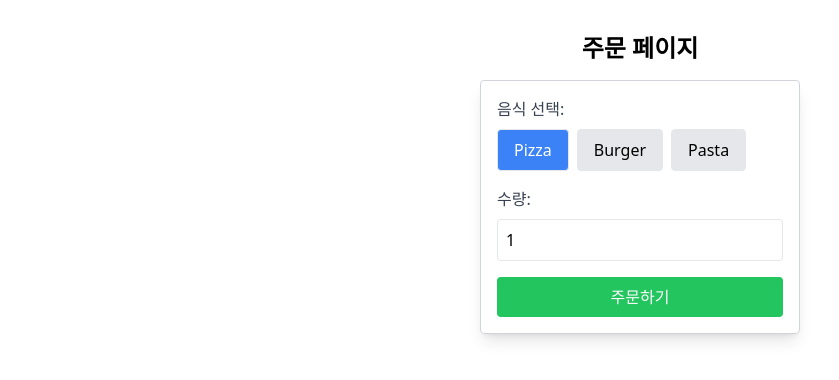
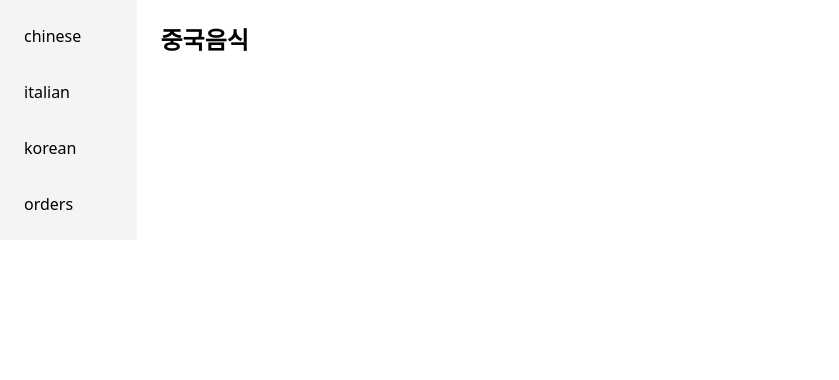
Before and after one commit to forhn37/rgt_fullstack_assignment, a Next.js app in the folder frontend/: page /order in a window 1280 px wide. Shown: the top 380 px of the page, without its empty margins (0-839 px from the left). Built offline with nearby package versions, Linux system fonts and the light colour scheme.

Commit message:
feat : sidebar & mainsection 설정

```diff
--- /dev/null
+++ b/frontend/app/component/cartsection.tsx
@@ -0,0 +1,8 @@
+export default function Cartsection() {
+
+  return (
+    <div>
+
+    </div>
+  )
+}
--- /dev/null
+++ b/frontend/app/component/mainsection.tsx
@@ -0,0 +1,56 @@
+// app/components/ContentArea.tsx
+"use client"; // 클라이언트 컴포넌트 선언
+import React from 'react';
+import Image from 'next/image';
+
+interface ContentAreaProps {
+  selectedCategory: string;
+}
+
+export default function Mainsection({ selectedCategory }: ContentAreaProps) {
+  const images: { [key: string]: string[] } = {
+    chinese: [
+      '/images/chinese1.jpg',
+      '/images/chinese2.jpg',
+      '/images/chinese3.jpg',
+      '/images/chinese4.jpg',
+      '/images/chinese5.jpg',
+      '/images/chinese6.jpg',
+    ],
+    italian: [
+      '/images/italian1.jpg',
+      '/images/italian2.jpg',
+      '/images/italian3.jpg',
+      '/images/italian4.jpg',
+      '/images/italian5.jpg',
+      '/images/italian6.jpg',
+    ],
+    korean: [
+      '/images/korean1.jpg',
+      '/images/korean2.jpg',
+      '/images/korean3.jpg',
+      '/images/korean4.jpg',
+      '/images/korean5.jpg',
+      '/images/korean6.jpg',
+    ],
+    orders: [],
+  };
+
+  return (
+    <div className="p-6">
+      <h2 className="text-2xl font-bold mb-4">{selectedCategory}</h2>
+      <div className="grid grid-cols-2 gap-4">
+        {images[selectedCategory]?.map((image, index) => (
+          <Image
+            key={index}
+            src={image}
+            width={1290}
+            height={1290}
+            alt={`${selectedCategory}-${index + 1}`}
+            className="w-full h-48 object-cover rounded-lg shadow"
+          />
+        ))}
+      </div>
+    </div>
+  );
+}
--- a/frontend/app/component/ordercomp.tsx
+++ b/frontend/app/component/ordercomp.tsx
@@ -2,6 +2,9 @@
 "use client";
 
 import { useState } from 'react';
+import Mainsection from "../component/mainsection"
+import Sidebar from "../component/sidebar"
+import Cartsection from "../component/cartsection"
 
 interface Order {
   food: string;
@@ -9,57 +12,21 @@ interface Order {
 }
 
 export default function Order() {
-  const [food, setFood] = useState<Order['food']>('Pizza');
-  const [quantity, setQuantity] = useState<Order['quantity']>(1);
-  const [message, setMessage] = useState<string>('');
-
-  const handleOrderSubmit = async (e: React.FormEvent) => {
-    e.preventDefault();
-
-    const response = await fetch('http://localhost:8000/order', {
-      method: 'POST',
-      headers: {
-        'Content-Type': 'application/json',
-      },
-      body: JSON.stringify({ food, quantity }),
-    });
-
-    const data = await response.json();
-    if (response.ok) {
-      setMessage(data.message);
-    } else {
-      setMessage('주문에 실패했습니다');
-    }
-  };
+  const [selectedCategory, setSelectedCategory] = useState<string>('중국음식');
 
   return (
-    <div className="flex flex-col items-center mt-8">
-      <h1 className="text-2xl font-bold mb-4">주문 페이지</h1>
-      <form onSubmit={handleOrderSubmit} className="space-y-4 p-4 border border-gray-300 rounded shadow-lg w-80">
-        <label className="block">
-          <span className="text-gray-700">음식 선택:</span>
-          <div className="flex space-x-2 mt-2">
-            <button type="button" onClick={() => setFood('Pizza')} className={`px-4 py-2 border rounded ${food === 'Pizza' ? 'bg-blue-500 text-white' : 'bg-gray-200'}`}>Pizza</button>
-            <button type="button" onClick={() => setFood('Burger')} className={`px-4 py-2 border rounded ${food === 'Burger' ? 'bg-blue-500 text-white' : 'bg-gray-200'}`}>Burger</button>
-            <button type="button" onClick={() => setFood('Pasta')} className={`px-4 py-2 border rounded ${food === 'Pasta' ? 'bg-blue-500 text-white' : 'bg-gray-200'}`}>Pasta</button>
-          </div>
-        </label>
+    <div className='flex w-4/5'>
+      <div className="w-1/6">
+        <Sidebar setSelectedCategory={setSelectedCategory} />
+      </div>
+      <div className="w-4/6">
+        <Mainsection selectedCategory={selectedCategory}  />
+      </div>
+      <div className="w-1/6">
+        <Cartsection />
+      </div>
+    </div>
 
-        <label className="block">
-          <span className="text-gray-700">수량:</span>
-          <input
-            type="number"
-            value={quantity}
-            onChange={(e) => setQuantity(parseInt(e.target.value, 10))}
-            min="1"
-            required
-            className="mt-2 p-2 border rounded w-full"
-          />
-        </label>
 
-        <button type="submit" className="w-full bg-green-500 text-white py-2 rounded hover:bg-green-600">주문하기</button>
-      </form>
-      {message && <p className="mt-4 text-lg font-semibold text-blue-600">{message}</p>}
-    </div>
-  );
+  )
 }
--- /dev/null
+++ b/frontend/app/component/sidebar.tsx
@@ -0,0 +1,24 @@
+"use client"; // 클라이언트 컴포넌트 선언
+import React from 'react';
+
+interface SidebarProps {
+  setSelectedCategory: (category: string) => void;
+}
+
+export default function Sidebar({ setSelectedCategory }: SidebarProps) {
+  const categories = ['chinese', 'italian', 'korean','orders'];
+
+  return (
+    <div className="bg-gray-100 p-4 space-y-4">
+      {categories.map((category) => (
+        <button
+          key={category}
+          onClick={() => setSelectedCategory(category)}
+          className="w-full text-left p-2 hover:bg-gray-300 rounded"
+        >
+          {category}
+        </button>
+      ))}
+    </div>
+  );
+}
--- a/frontend/app/order/page.tsx
+++ b/frontend/app/order/page.tsx
@@ -2,7 +2,7 @@ import Order from "../component/ordercomp"
 
 export default function Orderpage() {
   return (
-    <div>
+    <div className="w-4/5">
       <Order />
     </div>
   )
```
